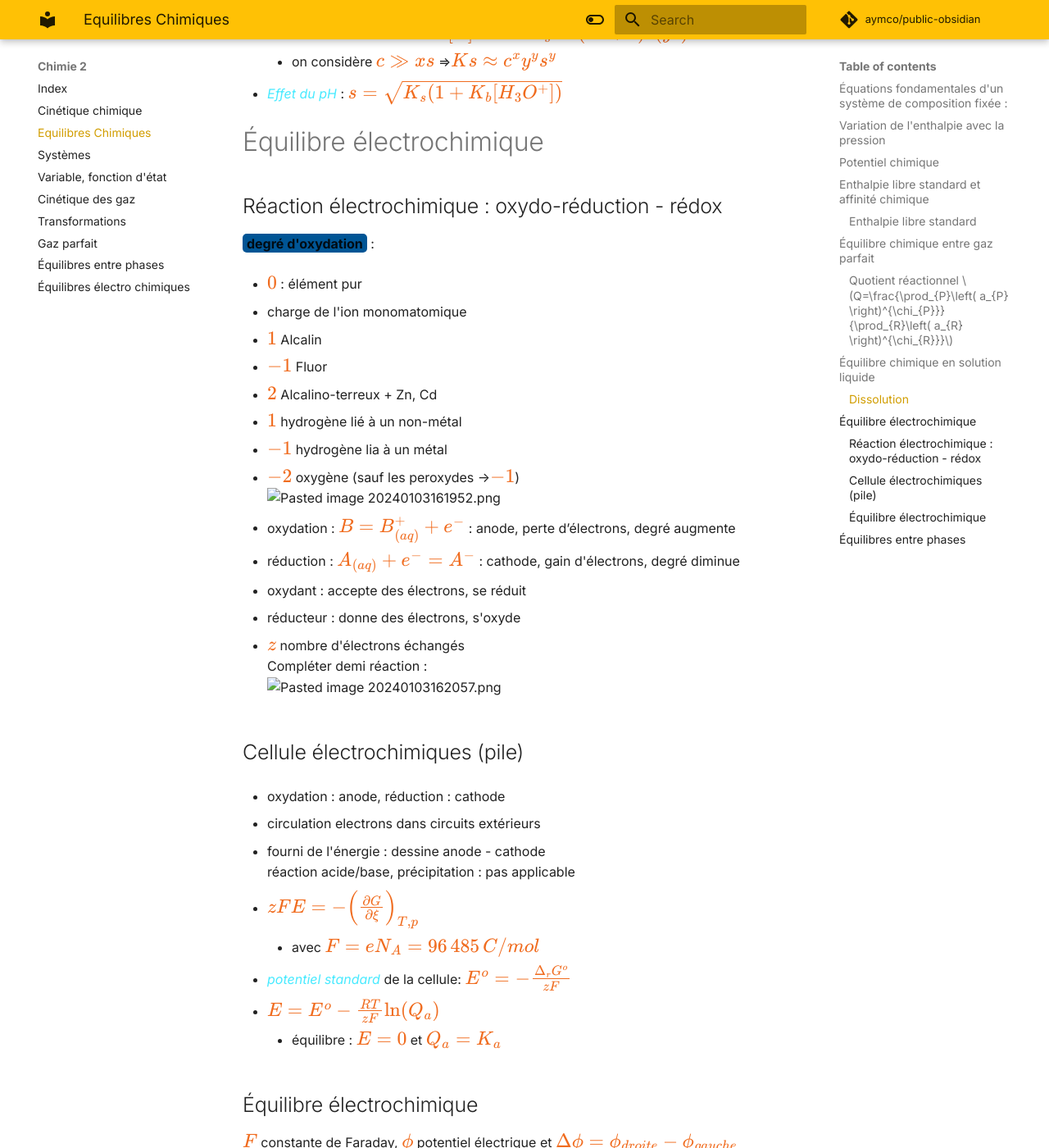
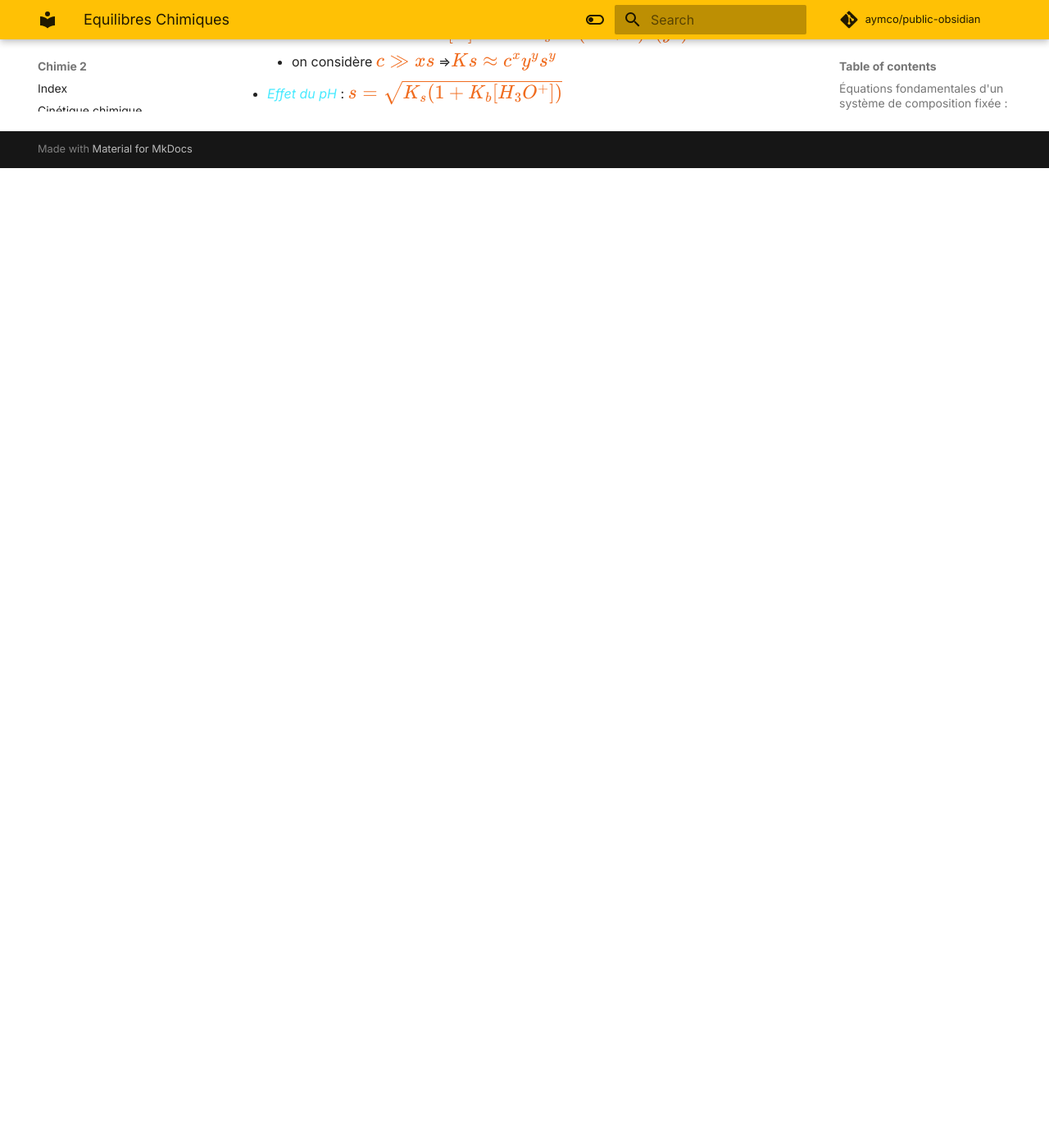
Before and after one commit to Aymco/public-obsidian, an MkDocs documentation site: the page built from docs/Chimie 2/Equilibres Chimiques.md, in a window 1280 px wide and 1400 px high, scrolled down 3008 px. Shown: the whole window at 82% size. Built offline with MkDocs 1.6.1 and Material for MkDocs 9.7.7, drawn with Linux system fonts in a browser that asks for light colours; comment, search, counter and statistics services are not loaded; after the commit the page ends 3213 px from its top, so only the background shows below that; some of the changed text lies outside the part shown.

Commit message:
PUSH NOTE : Equilibres Chimiques.md

```diff
--- a/docs/Chimie 2/Equilibres Chimiques.md
+++ b/docs/Chimie 2/Equilibres Chimiques.md
@@ -117,74 +117,3 @@ $K_{p}=K_{x}\left( \frac{p}{p^o} \right)^{\Delta\chi}=K_{n}\left( \frac{p}{p^o\s
 	- on considère $c \gg xs$ ⇒$Ks\approx c^xy^ys^y$
 
 - *Effet du pH* : $s=\sqrt{ K_{s}(1+K_{b}[H_{3}O^+])}$
-# Équilibre électrochimique
-## Réaction électrochimique : oxydo-réduction - rédox
-**degré d'oxydation**  :
-
-- $0$ : élément pur
-
-- charge de l'ion monomatomique
-
-- $1$ Alcalin
-
-- $-1$ Fluor
-
-- $2$ Alcalino-terreux + Zn, Cd
-
-- $1$ hydrogène lié à un non-métal
-
-- $-1$ hydrogène lia à un métal
-
-- $-2$ oxygène (sauf les peroxydes →$-1$)
-![Pasted image 20240103161952.png](Pasted%20image%2020240103161952.png)
-
-- oxydation : $B = B_{(aq)}^+ + e^−$ : anode, perte d’électrons, degré augmente
-
-- réduction : $A_{(aq)} + e^− = A^−$ : cathode, gain d'électrons,  degré diminue
-
-- oxydant    : accepte des électrons, se réduit
-
-- réducteur : donne des électrons,  s'oxyde
-
-- $z$ nombre d'électrons échangés
-Compléter demi réaction :
-	![Pasted image 20240103162057.png](Pasted%20image%2020240103162057.png)
-## Cellule électrochimiques (pile)
-
-- oxydation : anode, réduction : cathode
-
-- circulation electrons dans circuits extérieurs
-
-- fourni de l'énergie : dessine anode - cathode
-réaction acide/base, précipitation : pas applicable
-
-
-
-- $zFE=-\left( \frac{ \partial G }{ \partial \xi } \right)_{T,p}$
-	- avec $F=eN_{A}=96\,485\,C /mol$
-
-- *potentiel standard* de la cellule: $E^o=-\frac{\Delta_{r}G^o}{zF}$
-
-- $E = E^o-\frac{RT}{zF}\ln(Q_{a})$
-	- équilibre : $E=0$ et $Q_{a}=K_{a}$
-
-## Équilibre électrochimique
-$F$ constante de Faraday, $\phi$ potentiel électrique et $\Delta \phi=\phi_{droite}-\phi_{gauche}$
-
-- **équilibre électrochimique** : $\Delta_{r}G_{T,p,\phi}^*:=\sum v_{i}\mu^*_{i}=0$
-	- $G^*:=G+zF\phi$ et $\mu^*_{i} :=\mu_{i}+z_{i}F\phi_{i}$
-
-- équilibre électrochimique : pas de courant :![Pasted image 20240103163649.png](Pasted%20image%2020240103163649.png)
-
-- *1ere loi de Nernst* : $\Delta \phi_{eq}=-\frac{\Delta_{r}G}{zF}$
-
-- *2ere loi de Nernst* : $\Delta \phi_{eq}=\Delta \phi_{eq}^o +\frac{RT}{zF} \ln\left( \frac{a_{ox}^{v_{ox}}}{a_{r ed}^{v_{re d}}} \right)$
-	- pour métal M : $E_{eq} = E^o_{eq} + \frac{RT}{zF}\ln a_{M^z}+zF$
-
-- Tableau Nernst et échelle rédox :
-	- $M^{z+}_{aq}+ze^-=M(s)$ (écrit dans le sens de réduction)
-# Équilibres entre phases
-
-- phase : région : grandeurs intensive → f continues
-
-- équilibre : 1 phase à la fois
```
